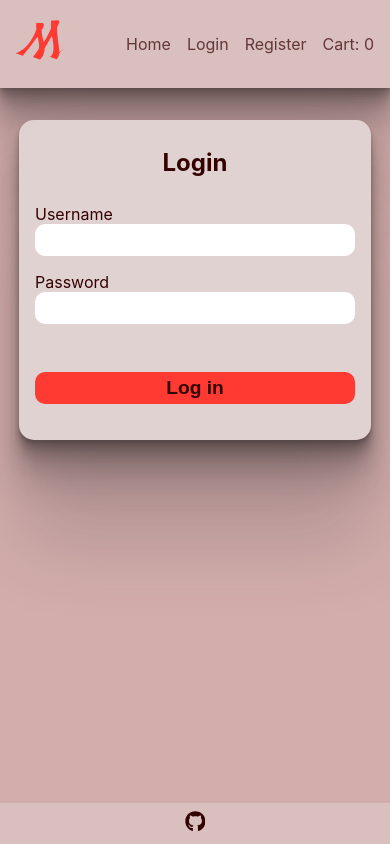
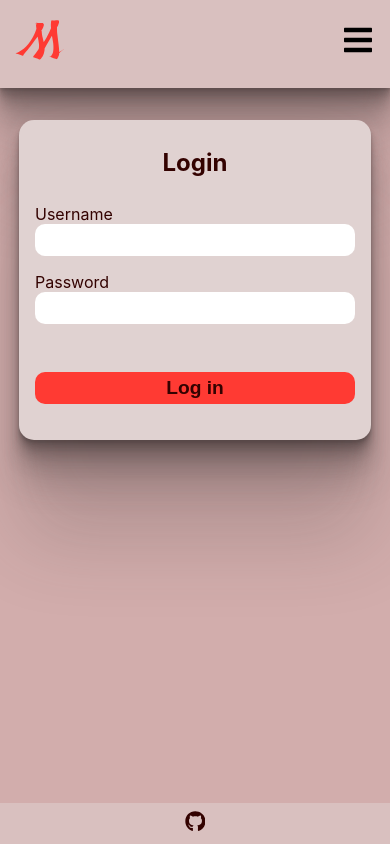
Before and after one commit to mckgar/marketplace-frontend, a React (Create React App) app: page /marketplace-frontend/login in a window 390 px wide. Built offline with nearby package versions, Linux system fonts and the light colour scheme.

Commit message:
Improved responsiveness

```diff
--- a/src/components/Header.js
+++ b/src/components/Header.js
@@ -3,7 +3,8 @@ import { Link } from "react-router-dom";
 import { useEffect, useState } from 'react';
 import { useDispatch, useSelector } from 'react-redux';
 import { logout } from '../features/auth/authSlice';
-import {ReactComponent as Logo} from '../images/M.svg';
+import { ReactComponent as Logo } from '../images/M.svg';
+import { FaBars } from 'react-icons/fa';
 
 const Header = () => {
   const { cart } = useSelector(state => state.cart);
@@ -15,21 +16,35 @@ const Header = () => {
     dispatch(logout());
   };
 
-  const [accountLink, setAccountLink] = useState(<Link to={`/account/${username}`}>{username}</Link>);
+  const [accountLink, setAccountLink] = useState(<li><Link to={`/account/${username}`}>{username}</Link></li>);
 
-  const logoutLink = <div className='logout-btn' onClick={onLogout}>Logout</div>
-  const loginLink = <Link to='/marketplace-frontend/login'>Login</Link>;
-  const registerLink = <Link to='/marketplace-frontend/register'>Register</Link>;
-  const postLink = <Link to='/marketplace-frontend/post'>Post</Link>;
+  const logoutLink = <li><div className='logout-btn' onClick={onLogout}>Logout</div></li>
+  const loginLink = <li><Link to='/marketplace-frontend/login'>Login</Link></li>;
+  const registerLink = <li><Link to='/marketplace-frontend/register'>Register</Link></li>;
+  const postLink = <li><Link to='/marketplace-frontend/post'>Post</Link></li>;
 
 
   useEffect(() => {
     if (username) {
       setAccountLink(
-        <Link to={`/marketplace-frontend/account/${username}`}>{username}</Link>
+        <li><Link to={`/marketplace-frontend/account/${username}`}>{username}</Link></li>
       );
     }
   }, [username]);
+
+  const toggleMenu = () => {
+    document.getElementById('nav-icon').classList.toggle('selected');
+    document.getElementById('nav-menu').classList.toggle('selected');
+
+    document.getElementById('nav-menu').addEventListener('click', removeMenu);
+  };
+
+  const removeMenu = () => {
+    document.getElementById('nav-icon').classList.remove('selected');
+    document.getElementById('nav-menu').classList.remove('selected');
+
+    document.getElementById('nav-menu').removeEventListener('click', removeMenu);
+  };
 
   return (
     <header>
@@ -37,13 +52,20 @@ const Header = () => {
         <Logo />
       </Link>
       <nav>
+        <button id='nav-icon' onClick={toggleMenu}><FaBars /></button>
+        <ul id='nav-menu'>
+          <li>
             <Link to='/marketplace-frontend'>Home</Link>
+          </li>
             {username && postLink}
             {username && accountLink}
             {username && logoutLink}
             {!username && loginLink}
             {!username && registerLink}
+          <li>
             <Link to='/marketplace-frontend/cart'>Cart: {cart.length}</Link>
+          </li>
+        </ul>
       </nav>
     </header>
   )
--- a/src/components/Login.js
+++ b/src/components/Login.js
@@ -22,7 +22,7 @@ const Login = () => {
     if (isError) {
       setErrorMessage(message);
     } else if (isSuccess || token) {
-      navigate('/');
+      navigate('/marketplace-frontend');
     }
     dispatch(reset());
   }, [token, isError, isSuccess, message, dispatch, navigate]);
--- a/src/components/Register.js
+++ b/src/components/Register.js
@@ -50,7 +50,7 @@ const Register = () => {
       document.getElementById('register-form').classList.add('error');
     }
     if (isSuccess || token) {
-      navigate('/');
+      navigate('/marketplace-frontend');
     }
     dispatch(reset());
   }, [token, isError, isSuccess, message, dispatch, navigate]);
--- a/src/components/styles/Header.css
+++ b/src/components/styles/Header.css
@@ -24,17 +24,20 @@ header {
   fill: var(--brand);
 }
 
-nav {
+nav,
+#nav-menu {
   display: flex;
   justify-content: space-around;
   align-items: center;
+}
 
-  overflow: scroll;
+#nav-menu li {
+  list-style: none;
 }
 
 nav a,
 .logout-btn {
-  padding: 0.5rem;
+  padding: 0 0.5rem;
 
   text-decoration: none;
   color: var(--text2);
@@ -47,3 +50,51 @@ nav a:hover,
   color: var(--text1);
   cursor: pointer;
 }
+
+#nav-icon {
+  appearance: none;
+  background: none;
+  border: none;
+  display: none;
+  font-size: 2rem;
+  padding: 0.5rem;
+}
+
+@media (max-width: 800px) {
+
+  #nav-menu {
+    flex-direction: column;
+    gap: 0.5rem;
+
+    background-color: var(--surface3);
+    border-radius: 1rem;
+    padding: 0.25rem;
+    width: 90vw;
+    box-shadow: var(--shadow);
+
+    position: absolute;
+    top: -50vh;
+    left: 5vw;
+
+    transition: 0.5s;
+  }
+
+  nav li {
+    font-size: 1.2rem;
+    padding: 0.5rem;
+  }
+
+  #nav-icon {
+    display: block;
+    cursor: pointer;
+  }
+
+  #nav-icon.selected {
+    color: var(--brand);
+  }
+
+  #nav-menu.selected {
+    top: 6rem;
+    left: 5vw;
+  }
+}
--- a/src/components/styles/Home.css
+++ b/src/components/styles/Home.css
@@ -4,8 +4,6 @@
   gap: 1rem;
   align-items: center;
   justify-content: flex-start;
-
-  overflow: scroll;
 }
 
 .filters select {
@@ -45,3 +43,9 @@
 .page-btn.next {
   grid-column: 3;
 }
+
+@media (max-width: 800px) {
+  .filters {
+    flex-wrap: wrap;
+  }
+}
```
Lines whose indentation alone changed are shown as unchanged.
